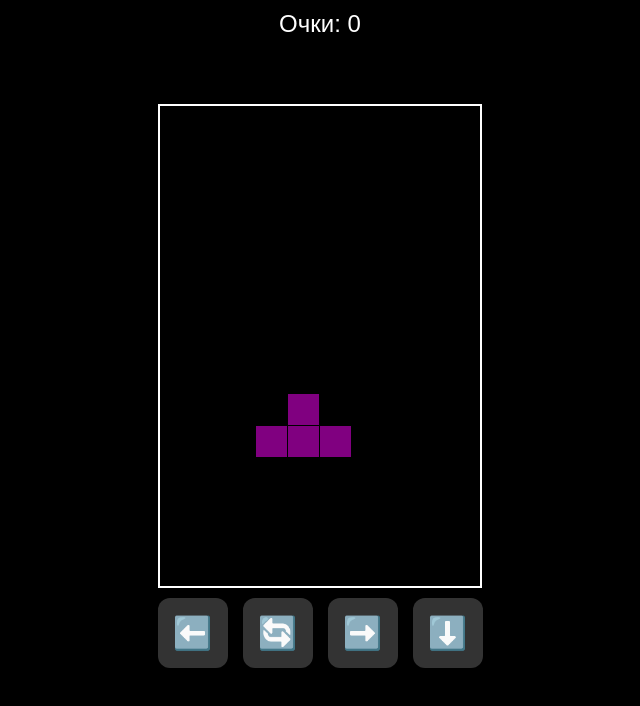
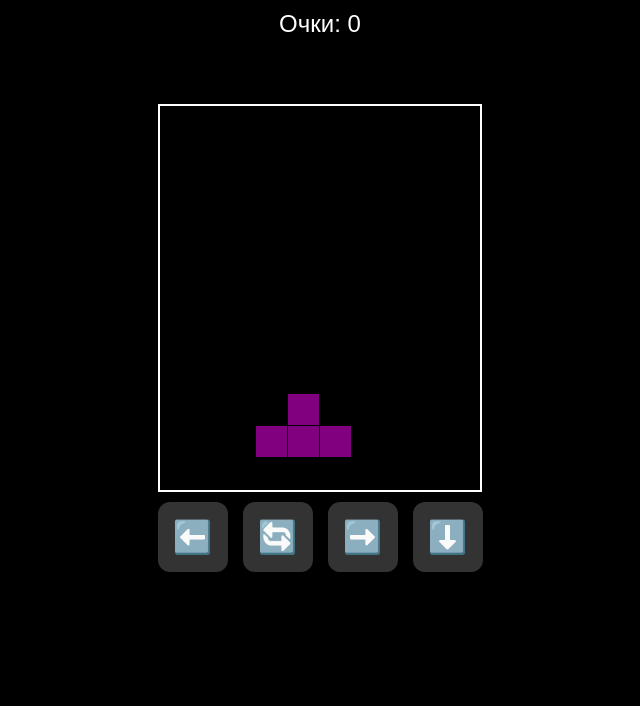
Before and after one commit to V-Leksa/Tetris, a plain HTML site: page index.html in a window 1280 px wide. Shown: the whole page, without its empty margins (320-960 px from the left). Drawn offline with Linux system fonts and the light colour scheme.

Commit message:
Update index.html
change size window

```diff
--- a/index.html
+++ b/index.html
@@ -49,7 +49,7 @@
 <body>
   <div id="score">Очки: 0</div>
   <div id="message"></div>
-  <canvas id="game" width="320" height="480"></canvas>
+  <canvas id="game" width="320" height="384"></canvas>
 
   <!-- Панель сенсорного управления -->
   <div id="controls" style="margin-top: 10px; display: flex; justify-content: center; gap: 15px;">
@@ -66,7 +66,7 @@ const messageElement = document.getElementById('message');
 
 const grid = 32;
 const cols = 10;
-const rows = 15;
+const rows = 12;
 
 let playfield = [];
 for (let r = 0; r < rows; r++) {
```
